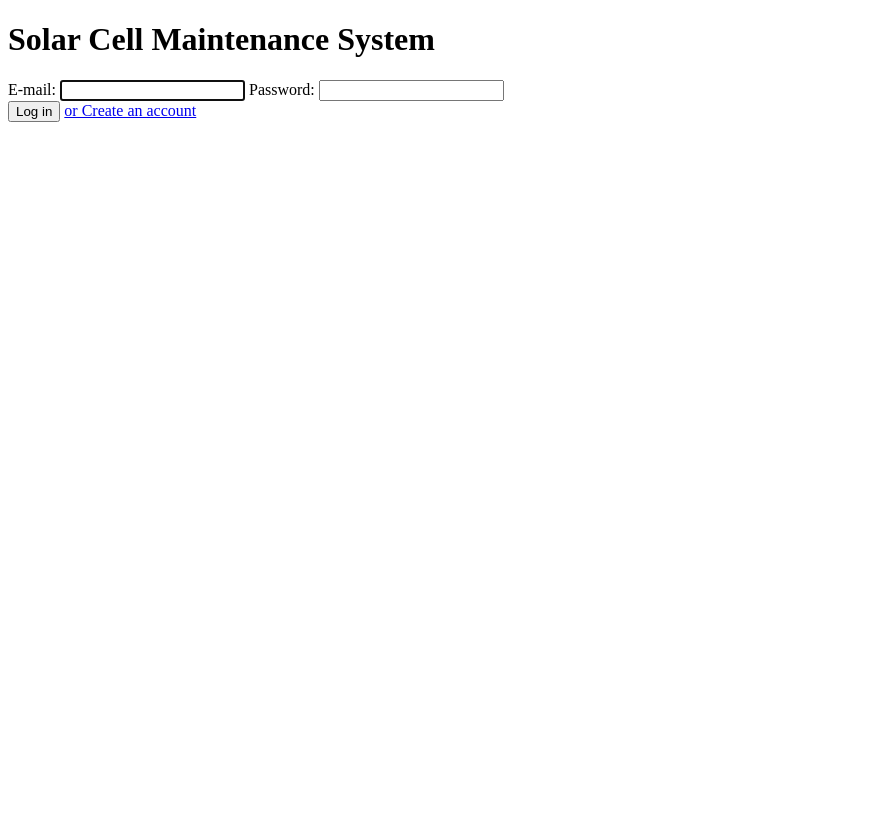
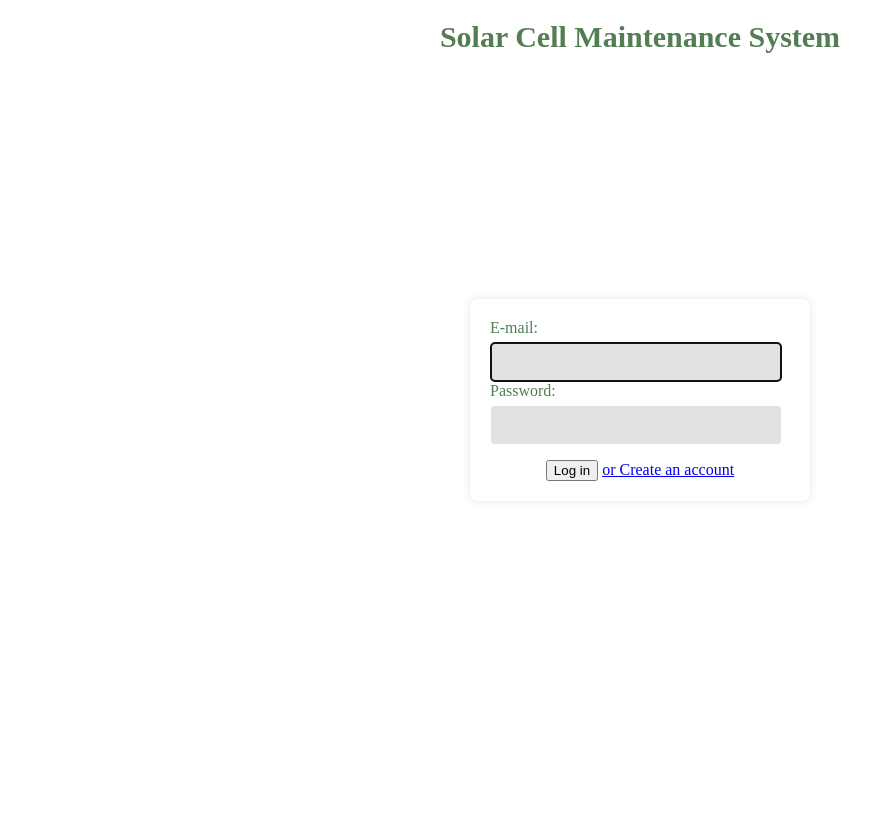
Before and after one commit to 6510615096/solarsystem, a Django app: page / in a window 1280 px wide. Shown: the whole page, without its empty margins (0-894 px from the left). Before the commit the page ends 122 px from the top, so only its background shows below. Run offline with Django 5.2, Linux system fonts and the light colour scheme.

Commit message:
add static

```diff
--- a/solarapp/templates/index.html
+++ b/solarapp/templates/index.html
@@ -5,6 +5,10 @@
     <meta charset="UTF-8">
     <meta name="viewport" content="width=device-width, initial-scale=1.0">
     <title>Login to Solar Cell Maintenance System</title>
+
+    {% load static %}
+    <link rel="stylesheet" type="text/css" href="{% static 'css/login.css' %}">
+
 </head>
 
 <body>
--- a/solarapp/templates/register.html
+++ b/solarapp/templates/register.html
@@ -5,6 +5,8 @@
     <meta charset="UTF-8">
     <meta name="viewport" content="width=device-width, initial-scale=1.0">
     <title>Login to Solar Cell Maintenance System</title>
+    {% load static %}
+
 </head>
 
 <body>
--- a/solarsystem/settings.py
+++ b/solarsystem/settings.py
@@ -119,6 +119,10 @@ USE_TZ = True
 
 STATIC_URL = 'static/'
 
+STATICFILES_DIRS = [
+    BASE_DIR / 'static',
+]
+
 # Default primary key field type
 # https://docs.djangoproject.com/en/5.1/ref/settings/#default-auto-field
 
--- /dev/null
+++ b/static/css/login.css
@@ -0,0 +1,83 @@
+body {
+    margin: 0;
+    padding: 0;
+    align-items: center;
+    justify-content: center;
+    background-color: #ffffff;
+    height: 100vh;
+}
+
+.container {
+    text-align: center;
+
+}
+
+.login-container {
+    background-color: white;
+    padding: 20px;
+    border-radius: 8px;
+    box-shadow: 0 0 10px rgba(0, 0, 0, 0.1);
+    width: 300px;
+    text-align: center;
+    position: absolute;
+    top: 50%;
+    left: 50%;
+    transform: translate(-50%, -50%);
+}
+
+h1 {
+    font-size: 30px;
+    font-weight: bold;
+    color: #547D54;
+}
+
+
+.button {
+    text-align: center;
+    margin-top: 50px;
+    margin-bottom: 15px;
+    margin-left: 5px;
+    font-size: 15px;
+}
+
+.input-group {
+    margin-bottom: 15px;
+    text-align: left;
+    font-family: inherit;
+}
+
+.input-group label {
+    display: block;
+    margin-bottom: 5px;
+    color: #547D54;
+    margin-right: 10px;
+    font-family: inherit;
+}
+
+.input-group input {
+    width: 90%;
+    padding: 10px;
+    border: 1px solid #ffffff;
+    background-color: #e2e2e2;
+    border-radius: 4px;
+    font-size: 16px;
+    font-family: inherit;
+
+}
+
+.input-group button {
+    width: 100%;
+    padding: 10px;
+    background-color: #b22c27;
+    color: white;
+    border: none;
+    border-radius: 4px;
+    font-size: 16px;
+    cursor: pointer;
+    font-family: inherit;
+}
+
+.input-group button:hover {
+    background-color: #fdf4c3;
+    color: black;
+}
```
